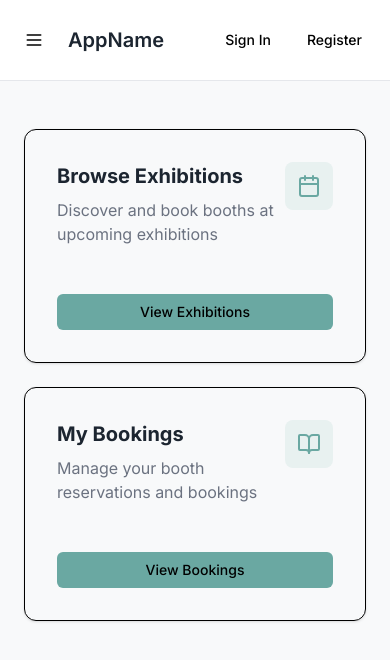
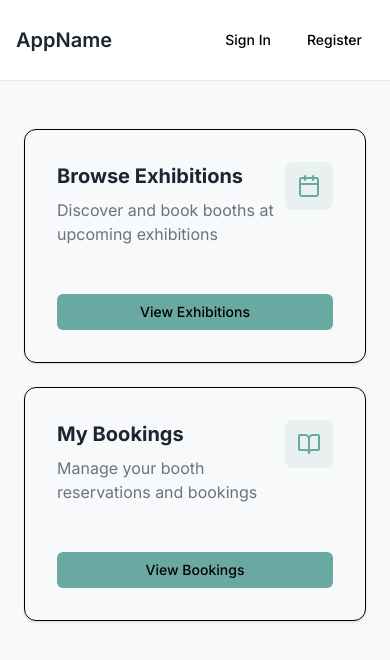
Before and after one commit to rsosisnsusjs/swdevprac2-project, a Next.js app: page /dashboard in a window 390 px wide. Shown: the top 660 px of the page. Built offline with nearby package versions, Linux system fonts and the light colour scheme; no server answers.

Commit message:
fix: delete menu icon mobile navbar

```diff
--- a/components/Navbar.tsx
+++ b/components/Navbar.tsx
@@ -33,13 +33,6 @@ export default function Navbar() {
       <div className="max-w-7xl mx-auto px-4 sm:px-6 lg:px-8">
         <div className="flex items-center justify-between h-20">
           <div className="flex items-center gap-4">
-            {/* Mobile menu icon */}
-            <div className="sm:hidden">
-              <button className="p-2" aria-label="Open menu">
-                <Menu className="h-5 w-5" />
-              </button>
-            </div>
-
             {/* App icon + name */}
             <div className="flex items-center gap-2">
               {/* <AppIcon className="h-6 w-6" />{" "} */}
```
